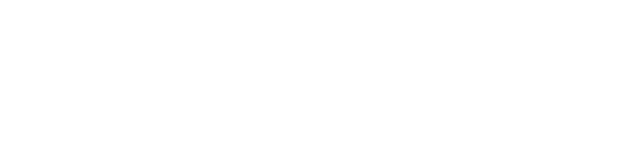
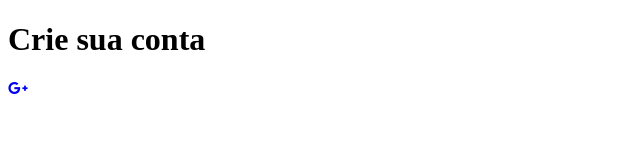
Before and after one commit to nathanwendel09/TCC, a plain HTML site: page PAGINA2/redirecionamento.html in a window 1280 px wide. Shown: the whole page, without its empty margins (0-640 px from the left). Drawn offline with Linux system fonts and the light colour scheme.

Commit message:
adicionando detalhes a pagina de login

```diff
--- a/PAGINA2/redirecionamento.html
+++ b/PAGINA2/redirecionamento.html
@@ -3,10 +3,24 @@
 <head>
     <meta charset="UTF-8">
     <meta name="viewport" content="width=device-width, initial-scale=1.0">
-    <link rel="stylesheet" href="">
+    <link rel="stylesheet" href="https://cdnjs.cloudflare.com/ajax/libs/font-awesome/6.4.2/css/all.min.css">
     <title>Página de Login | Finnance News & Company</title>
 </head>
 <body>
+    <div class="container" id="container">
+        <div class="form-container sign-up">
+            <form>
+                <h1>Crie sua conta</h1>
+                <div class="social-icons">
+                  <a href="#" class="icon"><i class="fa-brands fa-google-plus-g"></i></a>
+                </div>
 
+            </form>
+        </div>
+    </div>
+
+
+
+<script>script.js</script>
 </body>
 </html>
```
Also changed, not shown: PAGINA2/script.js (added).
